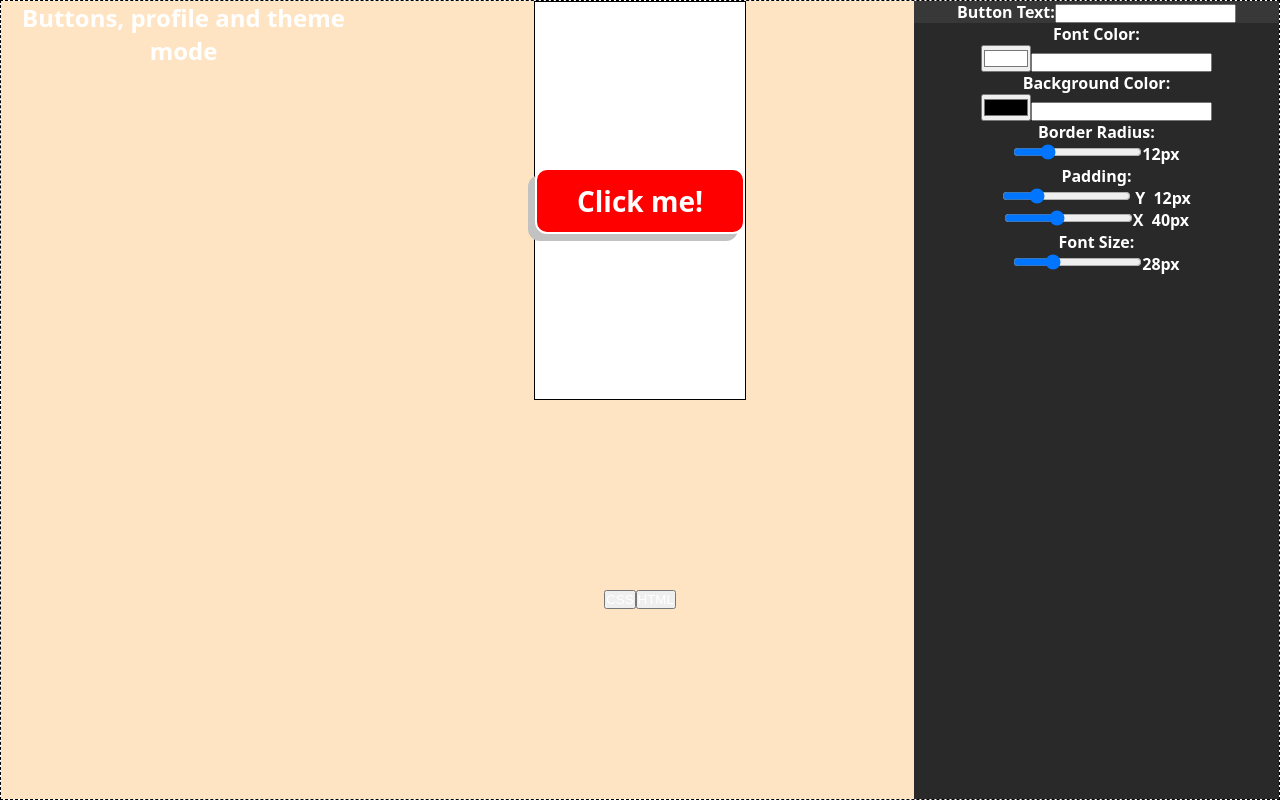
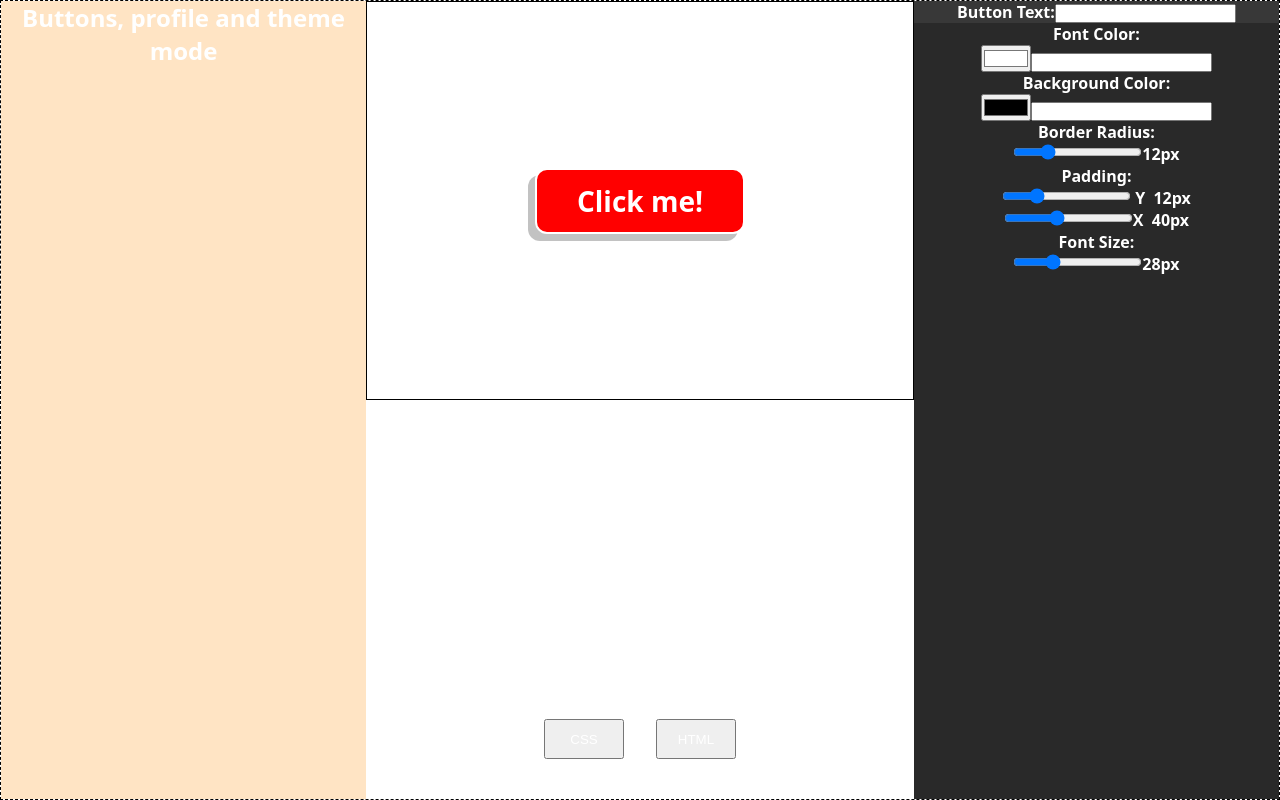
Before and after one commit to J-C-S-V/button-builder, a React (Vite) app: page / in a window 1280 px wide. Built offline with nearby package versions, Linux system fonts and the light colour scheme.

Commit message:
Update middle section styles

```diff
--- a/src/components/Button/Button.module.css
+++ b/src/components/Button/Button.module.css
@@ -1,4 +1,5 @@
 .workbench__button {
+  width: 100%;
   height: 50%;
   border: 1px solid black;
   display: flex;
--- a/src/components/Languages/Languages.module.css
+++ b/src/components/Languages/Languages.module.css
@@ -1,6 +1,22 @@
 .languages {
+  width: 100%;
+  height: 50%;
   display: flex;
   justify-content: center;
-  align-items: center;
-  height: 50%;
+  align-items: flex-end;
+  gap: 2em;
 }
+
+.languages__button {
+  margin-bottom: 3em;
+}
+
+.languages__css {
+  width: 6em;
+  height: 3em;
+}
+
+.languages__html {
+  width: 6em;
+  height: 3em;
+}
--- a/src/components/Languages/Languages.tsx
+++ b/src/components/Languages/Languages.tsx
@@ -3,8 +3,8 @@ import styles from "./Languages.module.css";
 export const Languages = () => {
   return (
     <div className={styles.languages}>
-      <button className="css">CSS</button>
-      <button className="html">HTML</button>
+      <button className={`${styles.languages__css} ${styles.languages__button}`}>CSS</button>
+      <button className={`${styles.languages__html} ${styles.languages__button}`}>HTML</button>
     </div>
   );
 };
--- a/src/components/WorkBench/WorkBench.module.css
+++ b/src/components/WorkBench/WorkBench.module.css
@@ -10,4 +10,5 @@
   display: flex;
   flex-direction: column;
   align-items: center;
+  background-color: var(--color-background-white);
 }
```
